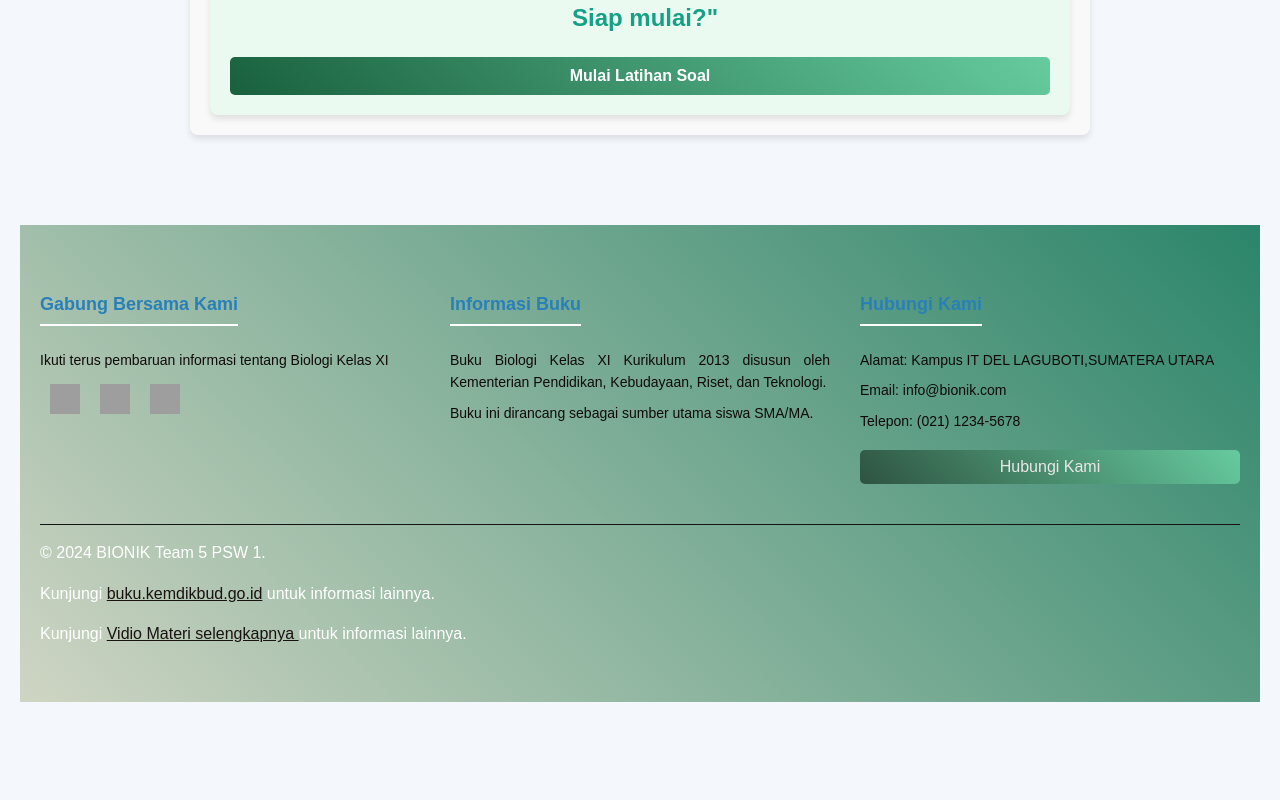
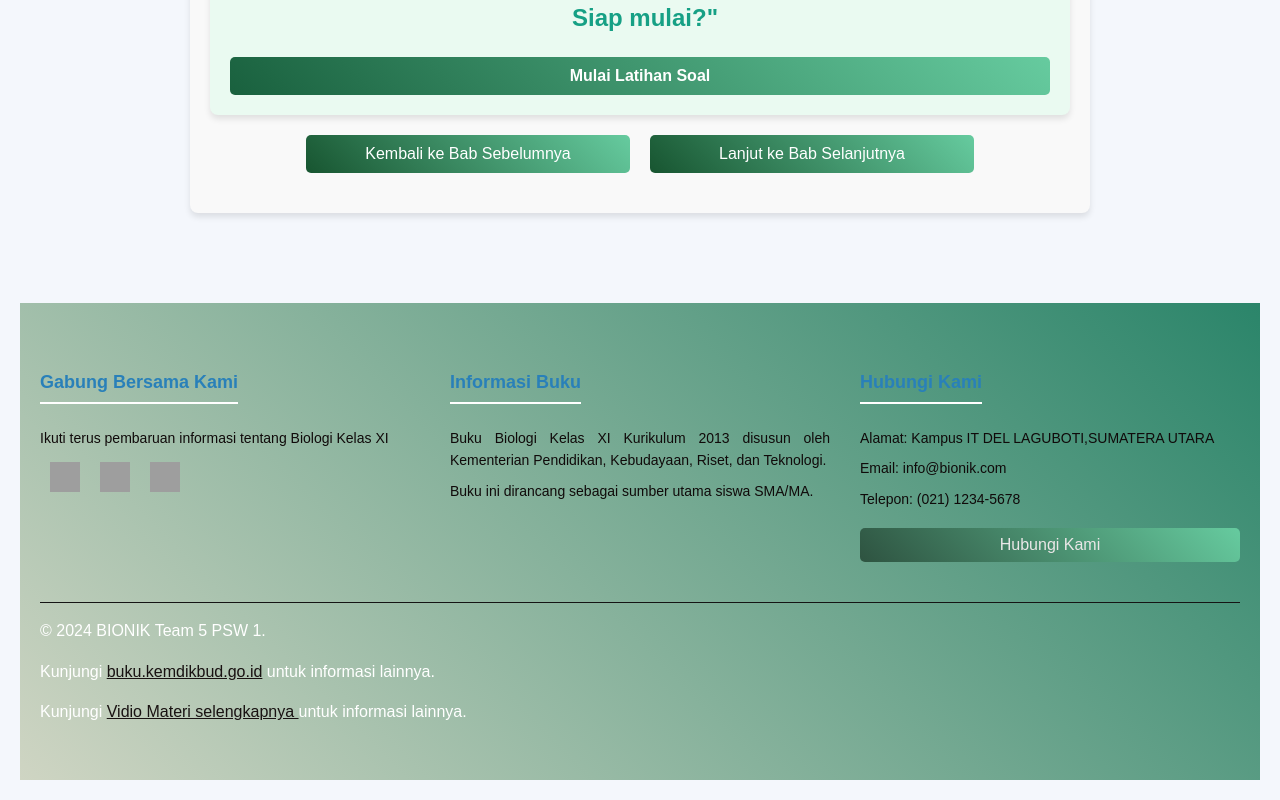
Before and after one commit to simbolonpetrus27/Kelompok-5, a React (Create React App) app: page /bab4 in a window 1280 px wide. Shown: the part 6330-7130 px from the top of the page. Before the commit the page ends 7052 px from the top, so only its background shows below. Built offline with nearby package versions, Linux system fonts and the light colour scheme; grey boxes are pictures that could not be loaded.

Commit message:
memperbaiki fitur di materi

```diff
--- a/src/pages/bab2.js
+++ b/src/pages/bab2.js
@@ -1,7 +1,9 @@
 import React from "react";
+import { useNavigate } from "react-router-dom";
 import './bab2.css';
 
 const Bab2 = () => {
+  const navigate = useNavigate();
   return (
     <div className="bab2-container">
       <h1>Bab 2: Pergerakan Zat Menuju Membran Sel</h1>
@@ -143,6 +145,21 @@ const Bab2 = () => {
           Mulai Latihan Soal
         </button>
       </div>
+       {/* Navigasi Halaman */}
+   <div className="navigation-container">
+        <button
+          className="btn-navigate"
+          onClick={() => navigate("/bab1")}
+        >
+          Kembali ke Bab Sebelumnya
+        </button>
+        <button
+          className="btn-navigate"
+          onClick={() => navigate("/bab3")}
+        >
+          Lanjut ke Bab Selanjutnya
+        </button>
+      </div>
     </div>
   );
 };
--- a/src/pages/bab3.js
+++ b/src/pages/bab3.js
@@ -1,7 +1,9 @@
 import React from "react";
+import { useNavigate } from "react-router-dom";
 import './bab3.css';
 
 const Bab3 = () => {
+  const navigate = useNavigate();
   return (
     <div className="bab3-container">
       <h1>Bab 3: Proses Pengaturan pada Tumbuhan</h1>
@@ -101,6 +103,21 @@ const Bab3 = () => {
           Mulai Latihan Soal
         </button>
       </div>
+       {/* Navigasi Halaman */}
+   <div className="navigation-container">
+        <button
+          className="btn-navigate"
+          onClick={() => navigate("/bab2")}
+        >
+          Kembali ke Bab Sebelumnya
+        </button>
+        <button
+          className="btn-navigate"
+          onClick={() => navigate("/bab4")}
+        >
+          Lanjut ke Bab Selanjutnya
+        </button>
+      </div>
     </div>
   );
 };
--- a/src/pages/bab4.js
+++ b/src/pages/bab4.js
@@ -1,7 +1,9 @@
 import React from "react";
+import { useNavigate } from "react-router-dom";
 import './bab4.css';
 
 const Bab4 = () => {
+  const navigate = useNavigate();
   return (
     <div className="bab4-container">
       <h1>Bab 4: Sistem Sirkulasi dan Pertukaran Zat</h1>
@@ -214,6 +216,21 @@ terutama kadar air dan zat sisa metabolisme.</p>
           Mulai Latihan Soal
         </button>
       </div>
+       {/* Navigasi Halaman */}
+   <div className="navigation-container">
+        <button
+          className="btn-navigate"
+          onClick={() => navigate("/bab3")}
+        >
+          Kembali ke Bab Sebelumnya
+        </button>
+        <button
+          className="btn-navigate"
+          onClick={() => navigate("/bab5")}
+        >
+          Lanjut ke Bab Selanjutnya
+        </button>
+      </div>
     </div>
   );
 };
--- a/src/pages/bab5.js
+++ b/src/pages/bab5.js
@@ -1,7 +1,9 @@
 import React from "react";
+import { useNavigate } from "react-router-dom";
 import './bab4.css';
 
 const Bab5 = () => {
+  const navigate = useNavigate();
   return (
     <div className="bab4-container">
 
@@ -161,6 +163,21 @@ const Bab5 = () => {
           Mulai Latihan Soal
         </button>
       </div>
+            {/* Navigasi Halaman */}
+   <div className="navigation-container">
+        <button
+          className="btn-navigate"
+          onClick={() => navigate("/bab4")}
+        >
+          Kembali ke Bab Sebelumnya
+        </button>
+        <button
+          className="btn-navigate"
+          onClick={() => navigate("/bab6")}
+        >
+          Lanjut ke Bab Selanjutnya
+        </button>
+      </div>
     </div>
 
   );
--- a/src/pages/bab6.js
+++ b/src/pages/bab6.js
@@ -1,7 +1,9 @@
 import React from "react";
+import { useNavigate } from "react-router-dom";
 import './bab4.css';
 
 const Bab6 = () => {
+  const navigate = useNavigate();
   return (
     <div className="bab4-container">
 
@@ -258,6 +260,21 @@ const Bab6 = () => {
           Mulai Latihan Soal
         </button>
       </div>
+         {/* Navigasi Halaman */}
+   <div className="navigation-container">
+        <button
+          className="btn-navigate"
+          onClick={() => navigate("/bab5")}
+        >
+          Kembali ke Bab Sebelumnya
+        </button>
+        <button
+          className="btn-navigate"
+          onClick={() => navigate("/bab7")}
+        >
+          Lanjut ke Bab Selanjutnya
+        </button>
+      </div>
     </div>
 
   );
--- a/src/pages/bab7.js
+++ b/src/pages/bab7.js
@@ -1,7 +1,9 @@
 import React from "react";
+import { useNavigate } from "react-router-dom";
 import "./bab7.css";
 
 const Bab7 = () => {
+  const navigate = useNavigate();
   return (
     <div className="bab7-container">
       <h1>Bab 7</h1>
@@ -192,6 +194,21 @@ const Bab7 = () => {
           Mulai Latihan Soal
         </button>
       </div>
+       {/* Navigasi Halaman */}
+   <div className="navigation-container">
+        <button
+          className="btn-navigate"
+          onClick={() => navigate("/bab6")}
+        >
+          Kembali ke Bab Sebelumnya
+        </button>
+        <button
+          className="btn-navigate"
+          onClick={() => navigate("/bab8")}
+        >
+          Lanjut ke Bab Selanjutnya
+        </button>
+      </div>
     </div>
   );
 };
--- a/src/pages/bab8.js
+++ b/src/pages/bab8.js
@@ -1,7 +1,9 @@
 import React from "react";
+import { useNavigate } from "react-router-dom";
 import "./bab8.css";
 
 const Bab8 = () => {
+  const navigate = useNavigate();
   return (
     <div className="bab8-container">
       <h1>Bab 8: Tumbuh Kembang Makhluk Hidup</h1>
@@ -104,6 +106,21 @@ const Bab8 = () => {
           Mulai Latihan Soal
         </button>
       </div>
+         {/* Navigasi Halaman */}
+   <div className="navigation-container">
+        <button
+          className="btn-navigate"
+          onClick={() => navigate("/bab6")}
+        >
+          Kembali ke Bab Sebelumnya
+        </button>
+        <button
+          className="btn-navigate"
+          onClick={() => navigate("/bab8")}
+        >
+          Lanjut ke Bab Selanjutnya
+        </button>
+      </div>
     </div>
   );
 };
```
